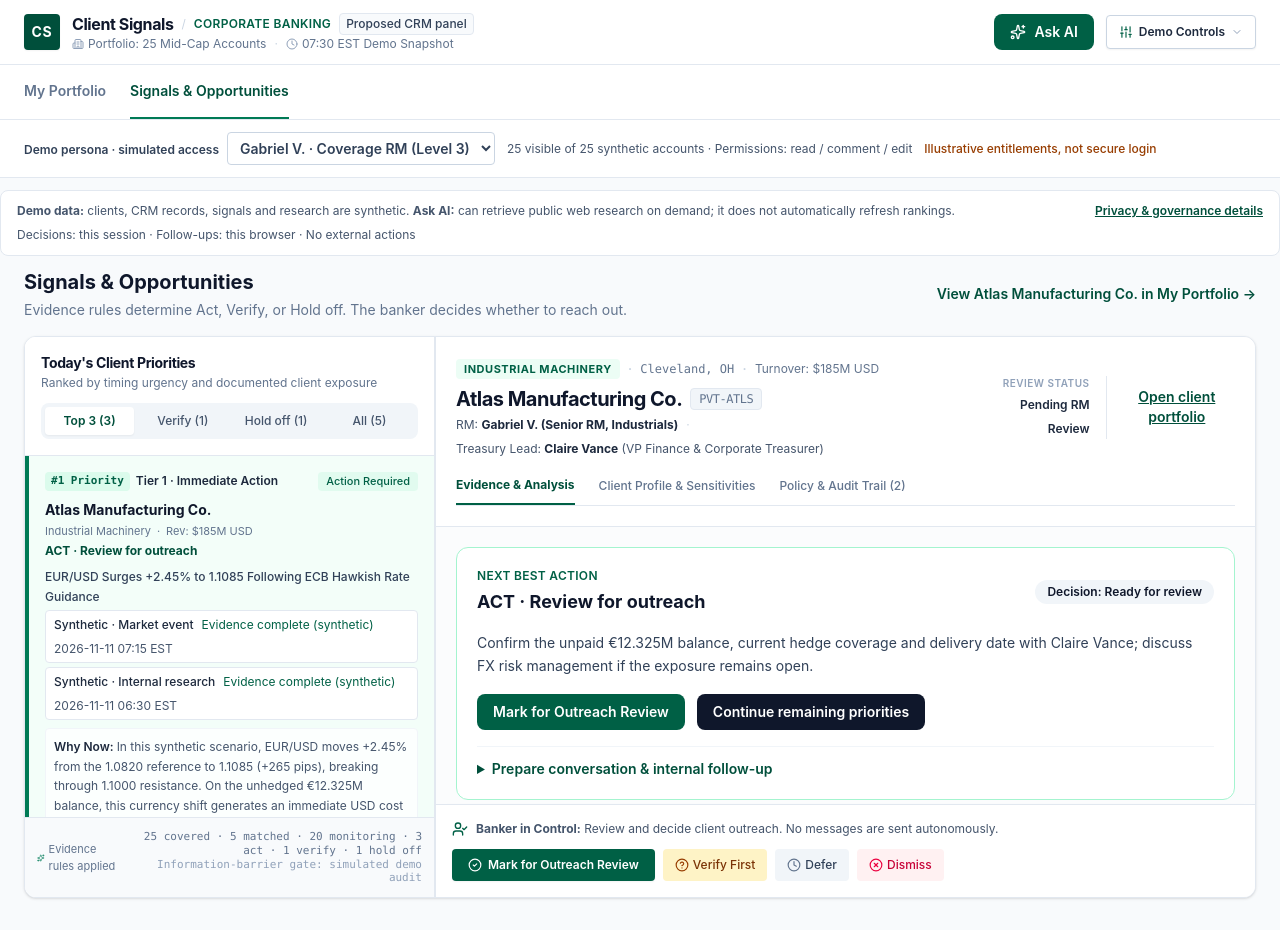
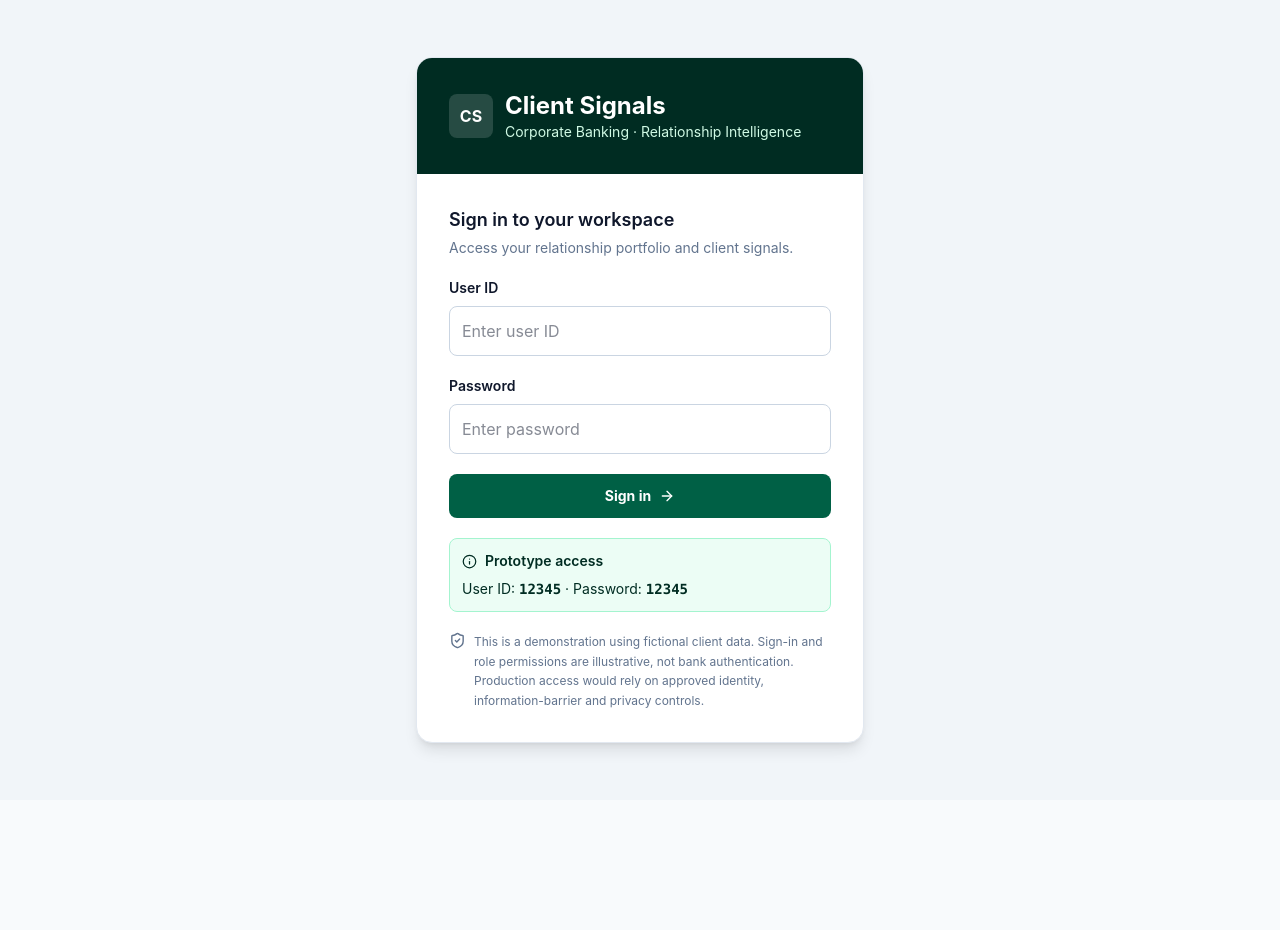
Before and after one commit to gaverrone23/bnpcase_fordham, a React (Vite) app in the folder client-signals/: page / in a window 1280 px wide. After the commit the page ends 800 px from the top, so only its background shows below. Built offline with nearby package versions, Linux system fonts and the light colour scheme.

Commit message:
feat(rm): sign-in demonstration, 25 fictional finance contacts, and discreet governance details

```diff
--- a/client-signals/src/App.tsx
+++ b/client-signals/src/App.tsx
@@ -19,6 +19,7 @@ import { AskClientSignalsDrawer } from "./components/AskClientSignalsDrawer";
 import { MarketIntelligenceModal } from "./components/MarketIntelligenceModal";
 import { MyPortfolio } from "./components/MyPortfolio";
 import { ClientActionPlan } from "./components/ClientActionPlan";
+import { WorkspaceLogin } from "./components/WorkspaceLogin";
 import { applySignalEvidenceGate } from "./domain/signalEvidence";
 import { DEMO_PERSONAS, canDemoPermission, scopeDemoClients, type DemoPersonaId } from "./domain/demoAccess";
 import {
@@ -54,6 +55,7 @@ function readTasks(): InternalFollowUp[] {
 }
 
 export default function App() {
+  const [workspaceUnlocked,setWorkspaceUnlocked] = useState(false);
   const [personaId, setPersonaId] = useState<DemoPersonaId>("rm-primary");
   const persona = DEMO_PERSONAS[personaId];
   const visibleClients = scopeDemoClients(personaId);
@@ -274,6 +276,7 @@ export default function App() {
     onReview: (id: string) => recordDecision(id, "REVIEWED"),
   };
 
+  if (!workspaceUnlocked) return <WorkspaceLogin onSignIn={() => {setPersonaId("rm-primary");setWorkspaceUnlocked(true);}} />;
   return (
     <div className="min-h-screen bg-slate-50 font-sans text-slate-900">
       <Header
@@ -324,37 +327,28 @@ export default function App() {
           </button>
         </nav>
       </div>
-      <div className="max-w-[1600px] mx-auto px-4 sm:px-6 py-3 flex flex-wrap items-center gap-3 border-b border-slate-200 bg-white">
-        <label className="text-xs font-semibold text-slate-700">Demo persona · simulated access
-          <select aria-label="Select demo persona" value={personaId}
+      <div className="max-w-[1600px] mx-auto px-4 sm:px-6 py-2 flex flex-wrap items-center gap-3 text-xs text-slate-600">
+        <label className="font-semibold">Relationship manager
+          <select aria-label="Relationship manager" value={personaId}
             onChange={e => {
               const id = e.target.value as DemoPersonaId;
+              const accessible = scopeDemoClients(id);
               setPersonaId(id);
-              const first = scopeDemoClients(id)[0];
-              const visible = new Set(scopeDemoClients(id).map(c => c.id));
-              setPortfolioClientId(first.id);
-              setSelectedOpportunityId(opportunities.find(o => visible.has(o.clientId))?.id || "");
+              setPortfolioClientId(accessible[0].id);
+              setSelectedOpportunityId(opportunities.find(o=>accessible.some(c=>c.id===o.clientId))?.id || "");
               setPrimaryView("PORTFOLIO");
               setActiveTab("ALL_PORTFOLIO");
               setIsChatOpen(false);
-              setNotice("Demo persona switched. Client visibility and editable actions reflect the simulated role; this is not bank authentication.");
+              setNotice("");
             }}
-            className="ml-2 rounded border border-slate-300 bg-white px-2 py-1.5 text-sm">
-            {Object.entries(DEMO_PERSONAS).map(([id, value]) => (
-              <option key={id} value={id}>{value.name} · {value.position} (Level {value.level})</option>
-            ))}
+            className="ml-2 rounded border border-slate-300 bg-white px-2 py-1.5 text-xs">
+            {Object.entries(DEMO_PERSONAS).map(([id,value])=><option key={id} value={id}>{value.name} · {value.position}</option>)}
           </select>
         </label>
-        <span className="text-xs text-slate-600">{visibleClients.length} visible of 25 synthetic accounts · Permissions: {persona.permissions.join(" / ")}</span>
-        <span className="text-xs font-medium text-amber-800">Illustrative entitlements, not secure login</span>
-      </div>
-      <div className="max-w-[1552px] mx-4 xl:mx-auto my-3 rounded-lg border border-slate-200 bg-white px-4 py-3 text-xs text-slate-600 flex flex-wrap justify-between gap-2">
-        <span><strong>Demo data:</strong> clients, CRM records, signals and research are synthetic. <strong>Ask AI:</strong> can retrieve public web research on demand; it does not automatically refresh rankings.</span>
-        <button onClick={() => setIsPolicyModalOpen(true)} className="font-semibold underline text-emerald-900">Privacy &amp; governance details</button>
-        <span>
-          Decisions: this session · Follow-ups: this browser · No external
-          actions
-        </span>
+        <span className="text-slate-500">{visibleClients.length} covered accounts · {persona.permissions.join(" / ")} permissions</span>
+        <div className="flex-1"/>
+        <button onClick={()=>setIsPolicyModalOpen(true)} className="underline text-emerald-900">Data &amp; governance</button>
+        <button aria-label="Sign out" onClick={()=>{setIsWorkspaceUnlocked(false);setIsChatOpen(false);setPersonaId("rm-primary");}} className="rounded border border-slate-300 px-2 py-1 text-slate-700">Sign out</button>
       </div>
       {notice && (
         <div
@@ -380,7 +374,7 @@ export default function App() {
       {activeSimulation !== "NONE" && (
         <div className="max-w-[1552px] mx-4 xl:mx-auto mb-4 flex gap-4 items-center text-sm text-amber-900">
           <span>
-            Demo simulation active · {activeSimulation.replaceAll("_", " ")}
+            Scenario active · {activeSimulation.replaceAll("_", " ")}
           </span>
           <button
             onClick={() => runSimulation("NONE")}
--- a/client-signals/src/components/Header.tsx
+++ b/client-signals/src/components/Header.tsx
@@ -89,7 +89,7 @@ export const Header: React.FC<HeaderProps> = ({
                 <span className="text-slate-300">·</span>
                 <span className="flex items-center gap-1">
                   <Clock className="w-3 h-3 text-slate-400" />
-                  07:30 EST Demo Snapshot
+                  07:30 EST Portfolio Snapshot
                 </span>
               </div>
             </div>
@@ -99,7 +99,7 @@ export const Header: React.FC<HeaderProps> = ({
           <div className="hidden 2xl:flex items-center gap-3 text-xs">
             <div className="flex items-center gap-1.5 px-2.5 py-1 rounded bg-slate-50 border border-slate-200 text-slate-700">
               <FileCheck2 className="w-3.5 h-3.5 text-emerald-700" />
-              <span>Synthetic CRM &amp; Research</span>
+              <span>Evidence sources</span>
             </div>
 
             <div className="flex items-center gap-1.5 px-2.5 py-1 rounded bg-slate-50 border border-slate-200 text-slate-700">
@@ -114,10 +114,10 @@ export const Header: React.FC<HeaderProps> = ({
             <button
               onClick={onOpenPolicyModal}
               className="flex items-center gap-1.5 px-2.5 py-1 rounded bg-slate-100 hover:bg-slate-200 text-slate-600 font-medium transition-colors border border-slate-200 cursor-pointer"
-              title="Inspect simulated bank policy rules"
+              title="Review data provenance and governance assumptions"
             >
               <ShieldCheck className="w-3.5 h-3.5 text-emerald-700" />
-              <span>Simulated policy checks | Demo ruleset v1</span>
+              <span>Data governance</span>
             </button>
           </div>
 
@@ -243,7 +243,7 @@ export const Header: React.FC<HeaderProps> = ({
                   </button>
 
                   <div className="px-3 pt-2 pb-1 border-t border-slate-100 text-[10px] text-slate-400 italic">
-                    All client records, news, and policies are synthetic demonstration inputs.
+                    Scenarios and records are illustrative; see Data & governance for details.
                   </div>
                 </div>
               )}
--- a/client-signals/src/components/PolicyModal.tsx
+++ b/client-signals/src/components/PolicyModal.tsx
@@ -20,10 +20,10 @@ export const PolicyModal: React.FC<PolicyModalProps> = ({ isOpen, onClose }) =>
             <ShieldCheck className="w-5 h-5 text-emerald-800" />
             <div>
               <h3 className="text-sm font-bold text-slate-900">
-                Simulated Policy Checks | Demo Ruleset v1
+                Data Provenance & Governance
               </h3>
               <p className="text-[11px] text-slate-500">
-                Governance, information-barrier filtering, and deterministic decision constraints
+                Client data protection, information barriers, and human oversight
               </p>
             </div>
           </div>
@@ -43,7 +43,7 @@ export const PolicyModal: React.FC<PolicyModalProps> = ({ isOpen, onClose }) =>
             <div>
               <span className="font-semibold block">Illustrative Pre-Retrieval Authorization Gate</span>
               <p className="text-[11px] text-emerald-900 leading-relaxed mt-0.5">
-                The demonstration uses synthetic records and illustrates different client visibility and read/comment/edit permissions through selectable demo personas. These are NOT authenticated user identities or production security controls. An example information-barrier exclusion is included in the audit trail. No restricted banking records are connected or processed. A production deployment would require bank-approved access controls, data classification, privacy and PII policies, and independent compliance validation before use.
+                All client identities, contacts, CRM notes, account information, market scenarios and simulated bank research in Client Signals are fictional. Ask AI may retrieve real public economic information on demand; that information does not automatically update portfolio recommendations. The sign-in screen and role selector only illustrate access segmentation over synthetic records: they are not bank authentication or production security controls. No live bank CRM, client data or restricted records are connected. Production use would require BNP Paribas review and approved identity, entitlement, information-barrier, PII, audit and privacy controls.
               </p>
             </div>
           </div>
--- /dev/null
+++ b/client-signals/src/components/WorkspaceLogin.tsx
@@ -0,0 +1,40 @@
+import React,{useState} from "react";
+import { ShieldCheck, LockKeyhole, ArrowRight, Info } from "lucide-react";
+
+export function WorkspaceLogin({onSignIn}:{onSignIn:()=>void}){
+  const [user,setUser]=useState("");
+  const [password,setPassword]=useState("");
+  const [error,setError]=useState("");
+  function submit(e:React.FormEvent){
+    e.preventDefault();
+    if(user.trim()==="12345" && password==="12345"){
+      setError("");onSignIn();
+    }else{setError("Incorrect User ID or password. Use the credentials shown below for this prototype.");}
+  }
+  return <main className="min-h-screen bg-slate-100 flex items-center justify-center p-5 font-sans text-slate-900">
+    <div className="w-full max-w-md rounded-2xl border border-slate-200 bg-white shadow-lg overflow-hidden">
+      <div className="bg-emerald-950 px-8 py-8 text-white">
+        <div className="flex items-center gap-3">
+          <span className="flex h-11 w-11 items-center justify-center rounded-lg bg-white/15 font-bold">CS</span>
+          <div><h1 className="text-2xl font-bold">Client Signals</h1><p className="text-sm text-emerald-100">Corporate Banking · Relationship Intelligence</p></div>
+        </div>
+      </div>
+      <form onSubmit={submit} className="p-8 space-y-5">
+        <div><h2 className="font-semibold text-lg">Sign in to your workspace</h2><p className="text-sm text-slate-500 mt-1">Access your relationship portfolio and client signals.</p></div>
+        <label className="block text-sm font-semibold">User ID
+          <input autoComplete="username" value={user} onChange={e=>setUser(e.target.value)} className="mt-2 w-full rounded-lg border border-slate-300 px-3 py-3 text-base font-normal focus:outline-none focus:ring-2 focus:ring-emerald-700" placeholder="Enter user ID" required/>
+        </label>
+        <label className="block text-sm font-semibold">Password
+          <input type="password" autoComplete="current-password" value={password} onChange={e=>setPassword(e.target.value)} className="mt-2 w-full rounded-lg border border-slate-300 px-3 py-3 text-base font-normal focus:outline-none focus:ring-2 focus:ring-emerald-700" placeholder="Enter password" required/>
+        </label>
+        {error&&<p role="alert" className="rounded-lg bg-red-50 border border-red-200 p-3 text-sm text-red-800">{error}</p>}
+        <button className="w-full rounded-lg bg-emerald-800 px-4 py-3 text-sm font-bold text-white hover:bg-emerald-900 flex gap-2 justify-center items-center">Sign in <ArrowRight size={16}/></button>
+        <div className="rounded-lg border border-emerald-200 bg-emerald-50 p-3 text-sm text-emerald-950">
+          <p className="font-semibold flex items-center gap-2"><Info size={15}/> Prototype access</p>
+          <p className="mt-2">User ID: <strong className="font-mono">12345</strong> · Password: <strong className="font-mono">12345</strong></p>
+        </div>
+        <p className="text-xs leading-relaxed text-slate-500 flex gap-2"><ShieldCheck size={17} className="shrink-0"/>This is a demonstration using fictional client data. Sign-in and role permissions are illustrative, not bank authentication. Production access would rely on approved identity, information-barrier and privacy controls.</p>
+      </form>
+    </div>
+  </main>;
+}
--- a/client-signals/src/types.ts
+++ b/client-signals/src/types.ts
@@ -33,6 +33,7 @@ export interface ClientProfile {
     name: string;
     title: string;
     email: string;
+    phone?: string;
   };
   keySensitivities: string[];
   monitorReason?: string;
```
Also changed, not shown: client-signals/src/components/MyPortfolio.tsx (+6 -5 lines), client-signals/src/data/fixtures.ts (+12 -4 lines).
